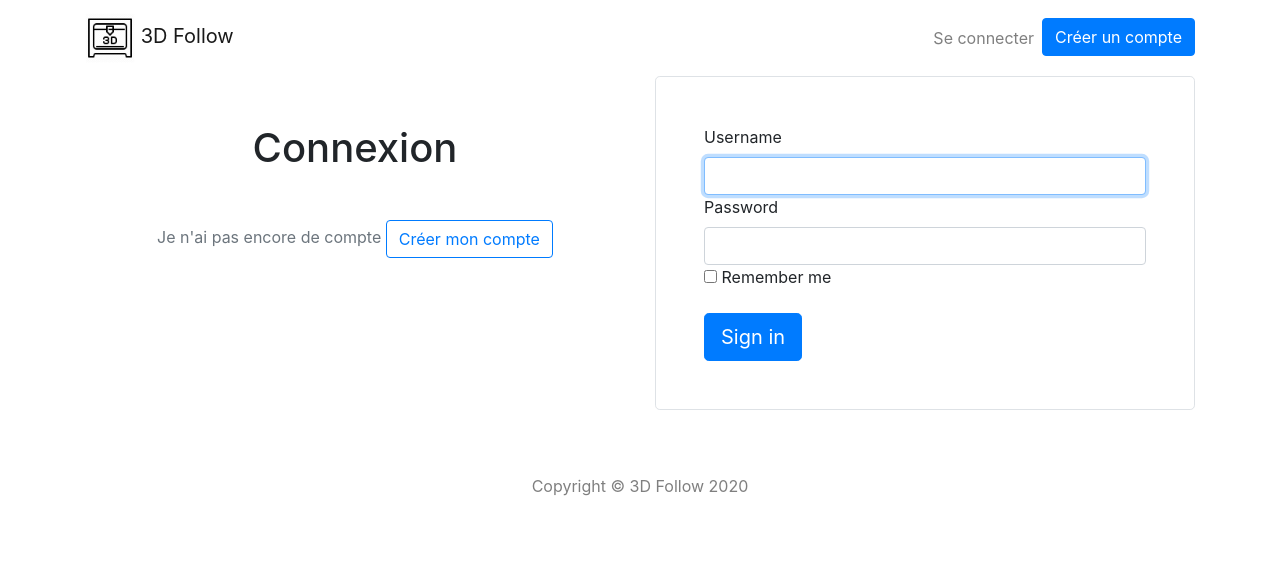
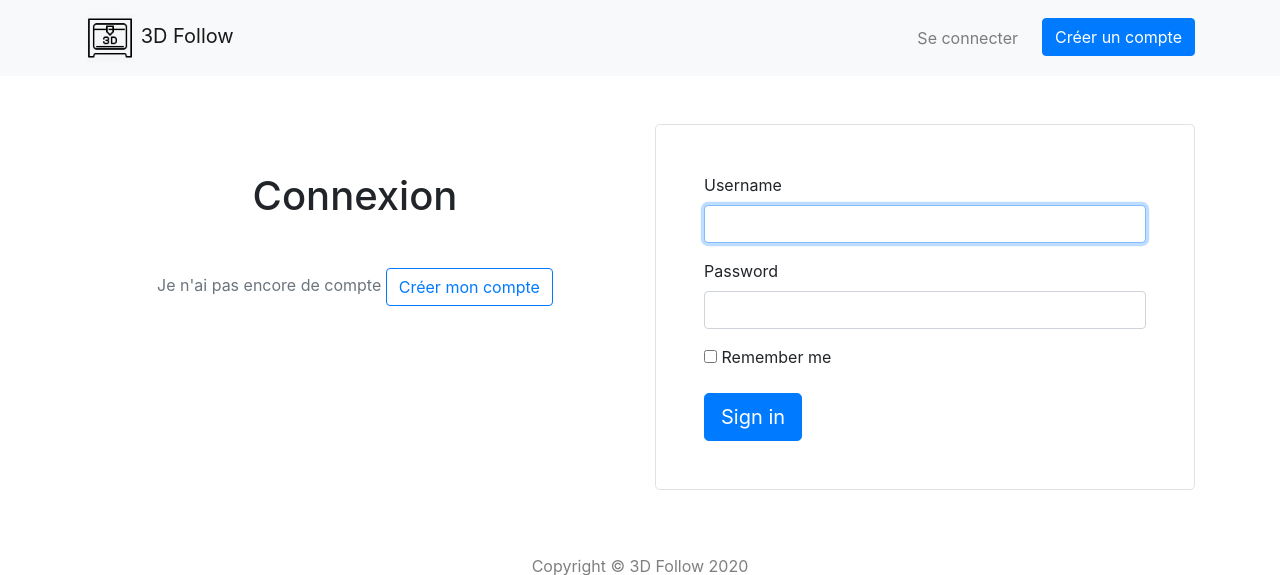
Before and after one commit to pyrech/3dfollow, a Symfony app: template application/templates/security/login.html.twig in a window 1280 px wide. Shown: the top 575 px of the page. Run offline with Twig, Linux system fonts and the light colour scheme; the template is opened without the code that fills it, so the values that code supplies are empty; some libraries are stand-ins or nearby versions.

Commit message:
Fix navigation and login form display

```diff
--- a/application/templates/base.html.twig
+++ b/application/templates/base.html.twig
@@ -13,31 +13,33 @@
         {% endblock %}
     </head>
     <body>
-        <nav class="navbar navbar-expand-lg navbar-light">
+        <nav class="navbar navbar-expand-lg navbar-light bg-light mb-5">
             <div class="container">
                 <a class="navbar-brand" href="{{ is_granted('ROLE_USER') ? path('dashboard_index') : path('home_index') }}">
                     <img src="{{ asset('favicon.png') }}" alt="" width="50" />
                     <span>3D Follow</span>
                 </a>
-
-                <div class="collapse navbar-collapse">
-                    <ul class="navbar-nav ml-auto">
+                <button class="navbar-toggler" type="button" data-toggle="collapse" data-target="#navbar-header" aria-controls="navbar-header" aria-expanded="false" aria-label="Toggle navigation">
+                    <span class="navbar-toggler-icon"></span>
+                </button>
+                <div class="collapse navbar-collapse" id="navbar-header">
+                    <ul class="navbar-nav ml-auto text-center">
                         {% if is_granted('ROLE_PRINTER') %}
-                            <li class="nav-item">
+                            <li class="nav-item {{ app.request.attributes.get('_route') == 'filament_index' ? 'active' }}">
                                 <a class="nav-link" href="{{ path('filament_index') }}">Mes filaments</a>
                             </li>
-                            <li class="nav-item">
+                            <li class="nav-item {{ app.request.attributes.get('_route') == 'print_object_index' ? 'active' }}">
                                 <a class="nav-link" href="{{ path('print_object_index') }}">Mes impressions</a>
                             </li>
-                            <li class="nav-item">
+                            <li class="nav-item {{ app.request.attributes.get('_route') == 'team_print_requests' ? 'active' }}">
                                 <a class="nav-link" href="{{ path('team_print_requests') }}">Les demandes reçues</a>
                             </li>
-                            <li class="nav-item">
+                            <li class="nav-item {{ app.request.attributes.get('_route') == 'team_index' ? 'active' }}">
                                 <a class="nav-link" href="{{ path('team_index') }}">Mon groupe</a>
                             </li>
                         {% endif %}
                         {% if is_granted('ROLE_TEAM_MEMBER') %}
-                            <li class="nav-item">
+                            <li class="nav-item {{ app.request.attributes.get('_route') == 'print_request_index' ? 'active' }}">
                                 <a class="nav-link" href="{{ path('print_request_index') }}">Mes demandes</a>
                             </li>
                         {% endif %}
@@ -56,7 +58,7 @@
                                 </div>
                             </li>
                         {% else %}
-                            <li class="nav-item">
+                            <li class="nav-item mr-3">
                                 <a class="nav-link" href="{{ path('security_login') }}">Se connecter</a>
                             </li>
                             <li class="nav-item">
--- a/application/templates/security/login.html.twig
+++ b/application/templates/security/login.html.twig
@@ -20,10 +20,14 @@
                             <div class="alert alert-danger">{{ error.messageKey|trans(error.messageData, 'security') }}</div>
                         {% endif %}
 
-                        <label for="inputUsername">Username</label>
-                        <input type="text" value="{{ last_username }}" name="username" id="inputUsername" class="form-control" required autofocus>
-                        <label for="inputPassword">Password</label>
-                        <input type="password" name="password" id="inputPassword" class="form-control" required>
+                        <div class="form-group">
+                            <label for="inputUsername">Username</label>
+                            <input type="text" value="{{ last_username }}" name="username" id="inputUsername" class="form-control" required autofocus>
+                        </div>
+                        <div class="form-group">
+                            <label for="inputPassword">Password</label>
+                            <input type="password" name="password" id="inputPassword" class="form-control" required>
+                        </div>
 
                         <input type="hidden" name="_csrf_token"
                                value="{{ csrf_token('authenticate') }}"
```
